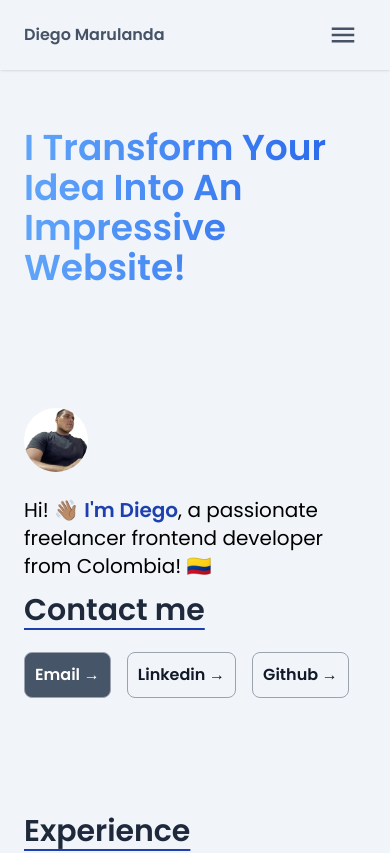
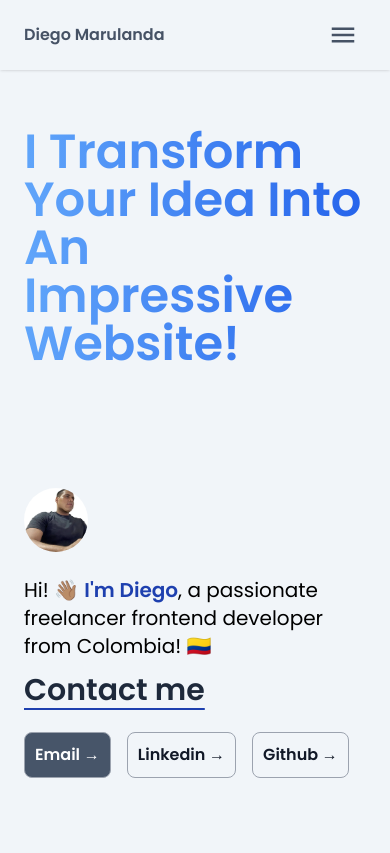
Before and after one commit to DiegoMarulandaB/Portfolio, a Next.js app: page / in a window 390 px wide. Shown: the top 853 px of the page. Built offline with nearby package versions, Linux system fonts and the light colour scheme.

Commit message:
refactor: :bug: add fix text animation mobile

```diff
--- a/src/styles/globals.css
+++ b/src/styles/globals.css
@@ -44,7 +44,7 @@
 
 .span-text-animation {
     @apply animate-text-gradient bg-gradient-to-r
-        from-[#60a5fa] via-[#2563eb] to-[#93c5fd] dark:from-[#fde68a] dark:via-[#fef3c7] dark:to-[#fde68a] bg-[200%_auto] text-transparent font-extrabold capitalize text-4xl sm:text-2xl md:text-2xl lg:text-4xl xl:text-5xl
+        from-[#60a5fa] via-[#2563eb] to-[#93c5fd] dark:from-[#fde68a] dark:via-[#fef3c7] dark:to-[#fde68a] bg-[200%_auto] text-transparent font-extrabold capitalize text-5xl sm:text-2xl md:text-2xl lg:text-4xl xl:text-5xl
 }
 
 /* h1 */
```
